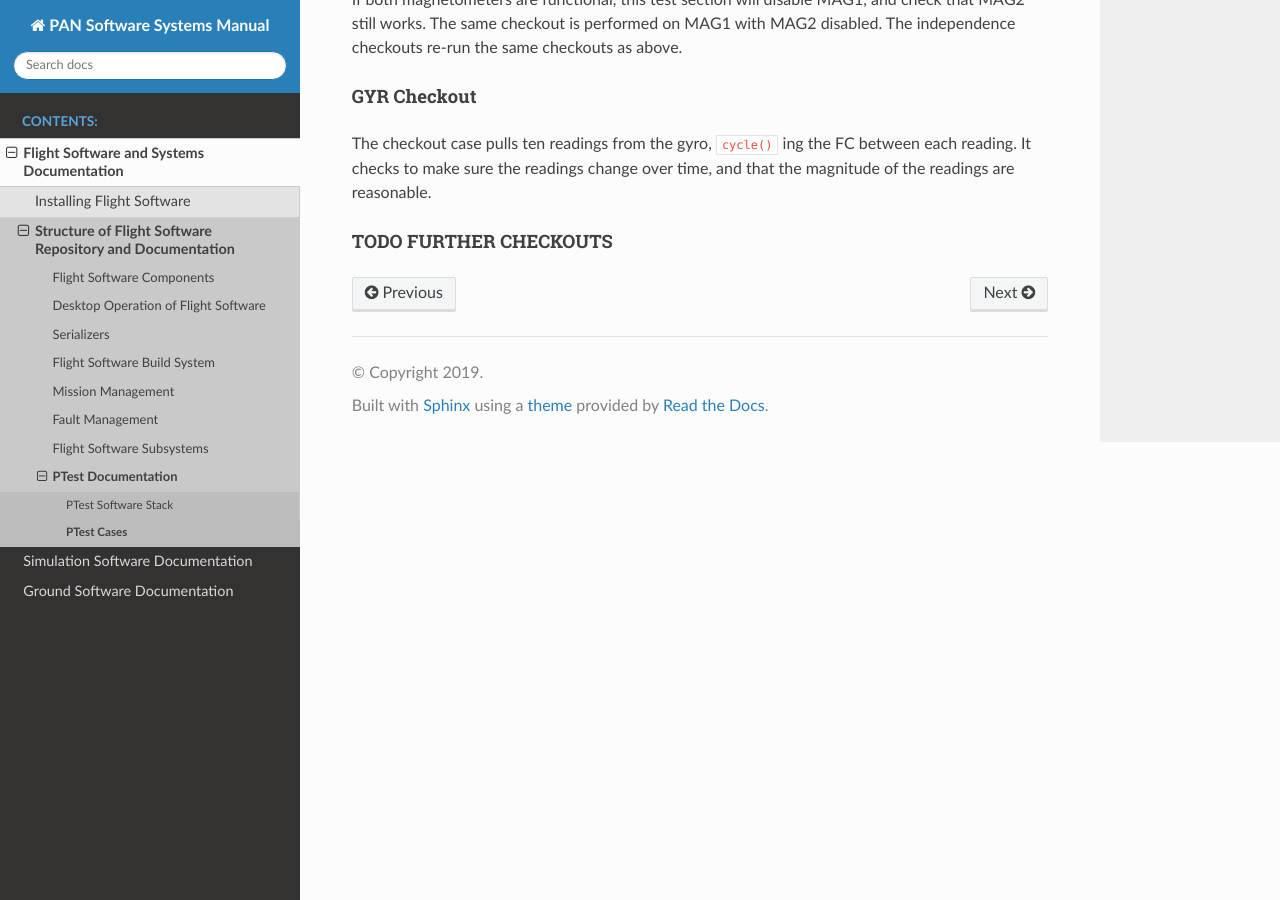
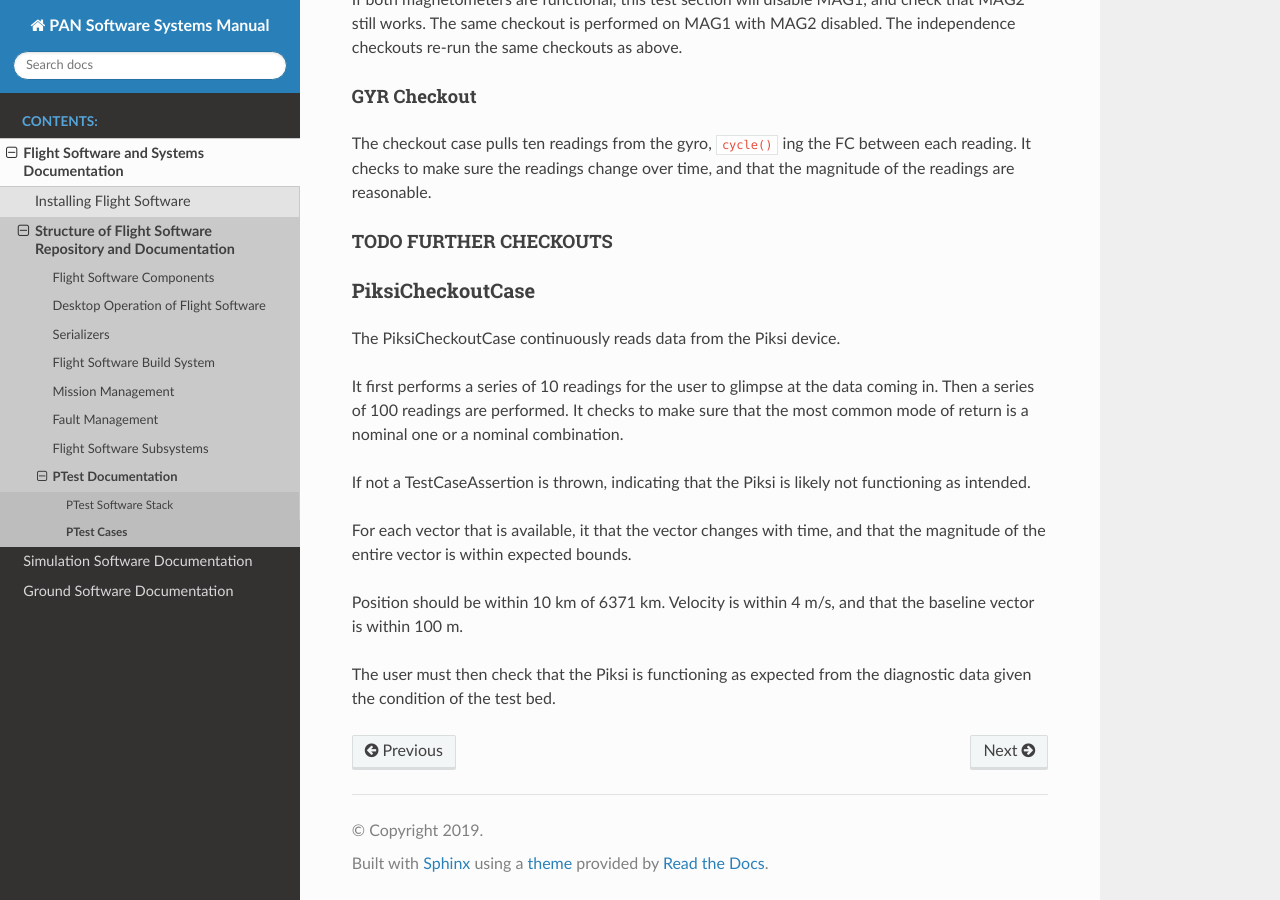
Before and after one commit to pathfinder-for-autonomous-navigation/Documentation, a Sphinx documentation site: the page built from source/flight_software/ptest/writing_ptest_cases.rst, in a window 1280 px wide and 900 px high, scrolled down 2180 px. Built offline with Sphinx 7.4.7 and the Read the Docs theme 2.0.0, drawn with Linux system fonts in a browser that asks for light colours.

Commit message:
Add Piksi Info

```diff
--- a/source/flight_software/ptest/writing_ptest_cases.rst
+++ b/source/flight_software/ptest/writing_ptest_cases.rst
@@ -96,3 +96,22 @@ It checks to make sure the readings change over time, and that the magnitude of
 
 TODO FURTHER CHECKOUTS
 ######################
+
+PiksiCheckoutCase
+-----------------
+
+The PiksiCheckoutCase continuously reads data from the Piksi device.
+
+It first performs a series of 10 readings for the user to glimpse at the data coming in. Then a series
+of 100 readings are performed. It checks to make sure that the most common mode of return is a nominal one
+or a nominal combination.
+
+If not a TestCaseAssertion is thrown, indicating that the Piksi is likely not functioning as intended.
+
+For each vector that is available, it that the vector changes with time, and that the magnitude of the
+entire vector is within expected bounds.
+
+Position should be within 10 km of 6371 km. Velocity is within 4 m/s, and that the baseline vector is within 100 m.
+
+The user must then check that the Piksi is functioning as expected from the diagnostic data given the condition of the
+test bed.
```
Also changed, not shown: source/flight_software/subsystems/gps.rst (+9 -0 lines).
